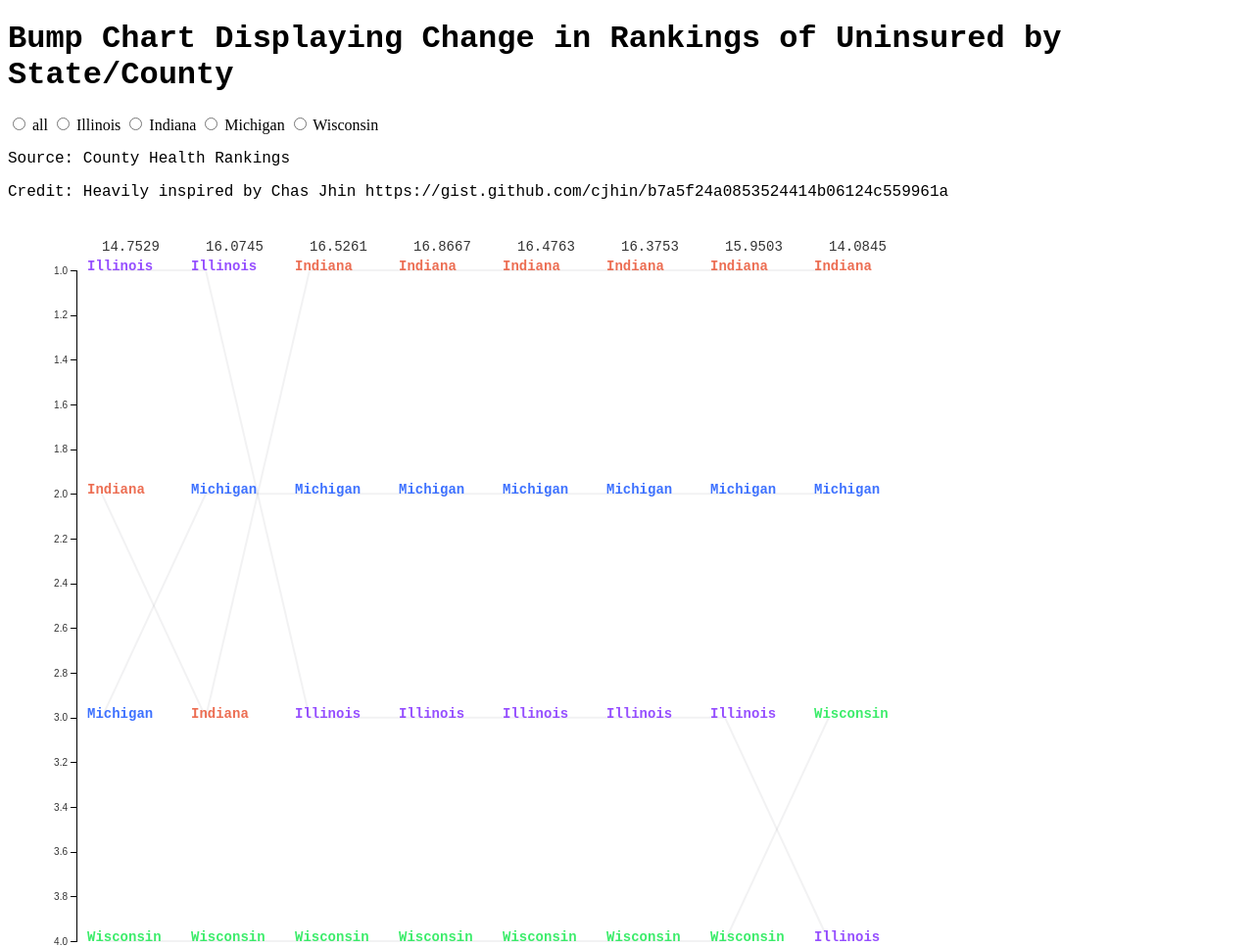
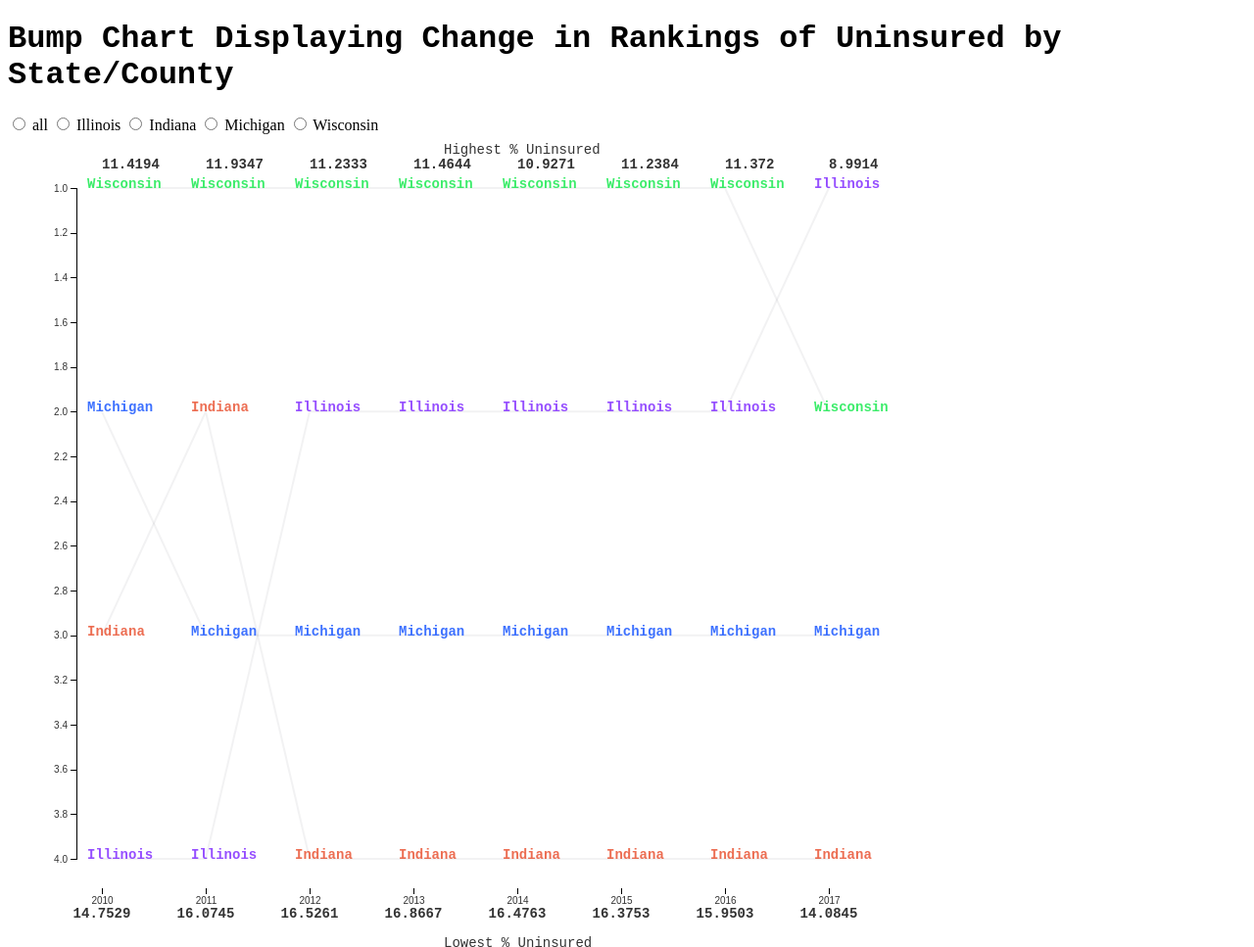
Before and after one commit to Aycrazy/HealthCare_Access-Affordability_LM, a website: page uninsured_bump/index.html in a window 1280 px wide. Shown: the top 967 px of the page at 98% size. Drawn offline with Linux system fonts and the light colour scheme.

```diff
--- a/uninsured_bump/index.html
+++ b/uninsured_bump/index.html
@@ -28,10 +28,6 @@
 		</label>
 		<script type="text/javascript" src = "./script.js"></script>
   	 <div id="container"></div>
-		<div id='footer'>
-			  <p id = 'source'> Source: County Health Rankings</p>
-			  <p id = 'attribution'> Credit: Heavily inspired by Chas Jhin https://gist.github.com/cjhin/b7a5f24a0853524414b06124c559961a </p>
-	 </div>
 
 	</body>
 
--- a/uninsured_bump/script.js
+++ b/uninsured_bump/script.js
@@ -30,7 +30,7 @@
       return b['year'] - a['year'];
     }
 		if(b['% Uninsured'] != a['% Uninsured']){
-			return b['% Uninsured'] - a['% Uninsured'];
+			return a['% Uninsured'] - b['% Uninsured'];
 		}
 	})
 
@@ -120,7 +120,7 @@
         .datum(currData)
         .attr("class", county.toLowerCase().replace(/ /g, '-').replace(/\./g,'') )
     		.attr("style", "fill:none !important")
-        .style('stroke','#7D818A')
+        .style('stroke','#65627A')
         .attr("stroke-linejoin", "round")
         .attr("stroke-linecap", "round")
         .attr("stroke-width", 2)
@@ -196,9 +196,11 @@
 
 by_year.forEach(function (d){
 	  		by_year_median_income.push([d3.max(d.values,function(e){
-	  				return e['% Uninsured'];}),
+	  				return e['Uninsured'];}),
 	  		d3.max(d.values,function(e){
-	  				return e.year;})])
+	  				return e.year;}),
+	  		d3.min(d.values,function(e){
+	  				return e['Uninsured'];})])
 	  		//return d.median_income
 	  	});
 
@@ -216,8 +218,40 @@
   			.attr("height", margin.top)
   			.text(function (d){return d[0];})
   			.style('font-size', '14px')
+  			.style('font-weight','bold')
   			.style('font-family','monospace')
 
+		chart.append("g")
+				.selectAll("text")
+				.data(by_year_median_income)
+				.enter()
+				.append("text")
+  			.attr("x", function (d){ return x(d[1]);})
+  			//.attr('transform', 'translate( 0,0)')
+  			.attr("y", height+margin.bottom)
+  			.text(function (d){ console.log(d[2]); return d[2];})
+  			.style('font-size', '14px')
+  			.style('font-family','monospace')
+  			.style('font-weight','bold')
+  			.call(xAxis)
+
+			chart.append("text")
+			.attr("x",  width/12)
+			//.attr('transform', 'translate( 0,0)')
+			.attr("y", height+margin.bottom*2)
+			.text('Source: Source: County Health Rankings')
+			.style('font-size', '14px')
+			.style('font-family','monospace')
+			.append("text")
+
+			chart.append("text")
+			.attr("x",  width/12)
+			//.attr('transform', 'translate( 0,0)')
+			.attr("y", height+margin.bottom*3)
+			.text('Credit: Heavily inspired by Chas Jhin https://gist.github.com/cjhin/b7a5f24a0853524414b06124c559961a')
+			.style('font-size', '14px')
+			.style('font-family','monospace')
+			.append("text")
 
 					};
 
@@ -235,7 +269,7 @@
       return b['year'] - a['year'];
     }
 		if(b['Uninsured'] != a['Uninsured']){
-			return b['Uninsured'] - a['Uninsured'];
+			return a['Uninsured'] - b['Uninsured'];
 		}
 	})
 
@@ -261,7 +295,7 @@
   var chart = d3.select('#chart')
     .append('svg')
     .attr('width', width + margin.left + margin.top)
-    .attr('height', height + margin.top + margin.bottom)
+    .attr('height', height + margin.top + margin.bottom*4)
     .append('g')
     .attr('transform', 'translate(' + margin.left + ',' + margin.top + ')');
 
@@ -403,7 +437,9 @@
 	  		by_year_median_income.push([d3.max(d.values,function(e){
 	  				return e['Uninsured'];}),
 	  		d3.max(d.values,function(e){
-	  				return e.year;})])
+	  				return e.year;}),
+	  		d3.min(d.values,function(e){
+	  				return e['Uninsured'];})])
 	  		//return d.median_income
 	  	});
 
@@ -419,21 +455,60 @@
 				.append("text")
 				.attr("x", function (d){ return x(d[1]);})
 				.attr("height", margin.top)
-		  			.text(function (d){return d[0];})
+				.text(function (d){return d[2];})
+				.style('font-size', '14px')
+				.style('font-weight','bold')
+				.style('font-family','monospace')
+
+				chart.append("g")
+				.selectAll("text")
+				.data(by_year_median_income)
+				.enter()
+				.append("text")
+  			.attr("x", function (d){ return x(d[1]);})
+  			//.attr('transform', 'translate( 0,0)')
+  			.attr("y", height+margin.bottom)
+  			.text(function (d){ return d[0];})
   			.style('font-size', '14px')
   			.style('font-family','monospace')
-					};
+  			.style('font-weight','bold')
+  			.call(xAxis)
 
-				chart.append('text')
-		    .attr('x', width/2)
-		    .attr('y', height/2)
-		    .style("font-size",'12px')
-		    .text('Source: CMS Public Use Files')
-		    .append('text')
+			chart.append("text")
+			.attr("x",  width/12)
+			//.attr('transform', 'translate( 0,0)')
+			.attr("y", height+margin.bottom*3)
+			.text('Source: Source: County Health Rankings')
+			.style('font-size', '14px')
+			.style('font-family','monospace')
+			.append("text")
 
+			chart.append("text")
+			.attr("x",  width/12)
+			//.attr('transform', 'translate( 0,0)')
+			.attr("y", height+margin.bottom*4)
+			.text('Credit: Heavily inspired by Chas Jhin https://gist.github.com/cjhin/b7a5f24a0853524414b06124c559961a')
+			.style('font-size', '14px')
+			.style('font-family','monospace')
+			.append("text")
 
-			chart.append('text')
-					.text('Source: County Health Rankings')
+			chart.append("text")
+			.attr("x",  (width-margin.left*2)/2 )
+			.attr("y", -15)
+			.text('Highest % Uninsured')
+			.style('font-size', '14px')
+			.style('font-family','monospace')
+			.append("text")
+
+			chart.append("text")
+			.attr("x",  (width-margin.left*2)/2 )
+			.attr("y", height+margin.bottom*2)
+			.text('Lowest % Uninsured')
+			.style('font-size', '14px')
+			.style('font-family','monospace')
+			.append("text")
+		}
+
 function changeState(value){
 
 	// console.log(value);
```
Lines whose indentation alone changed are shown as unchanged.
